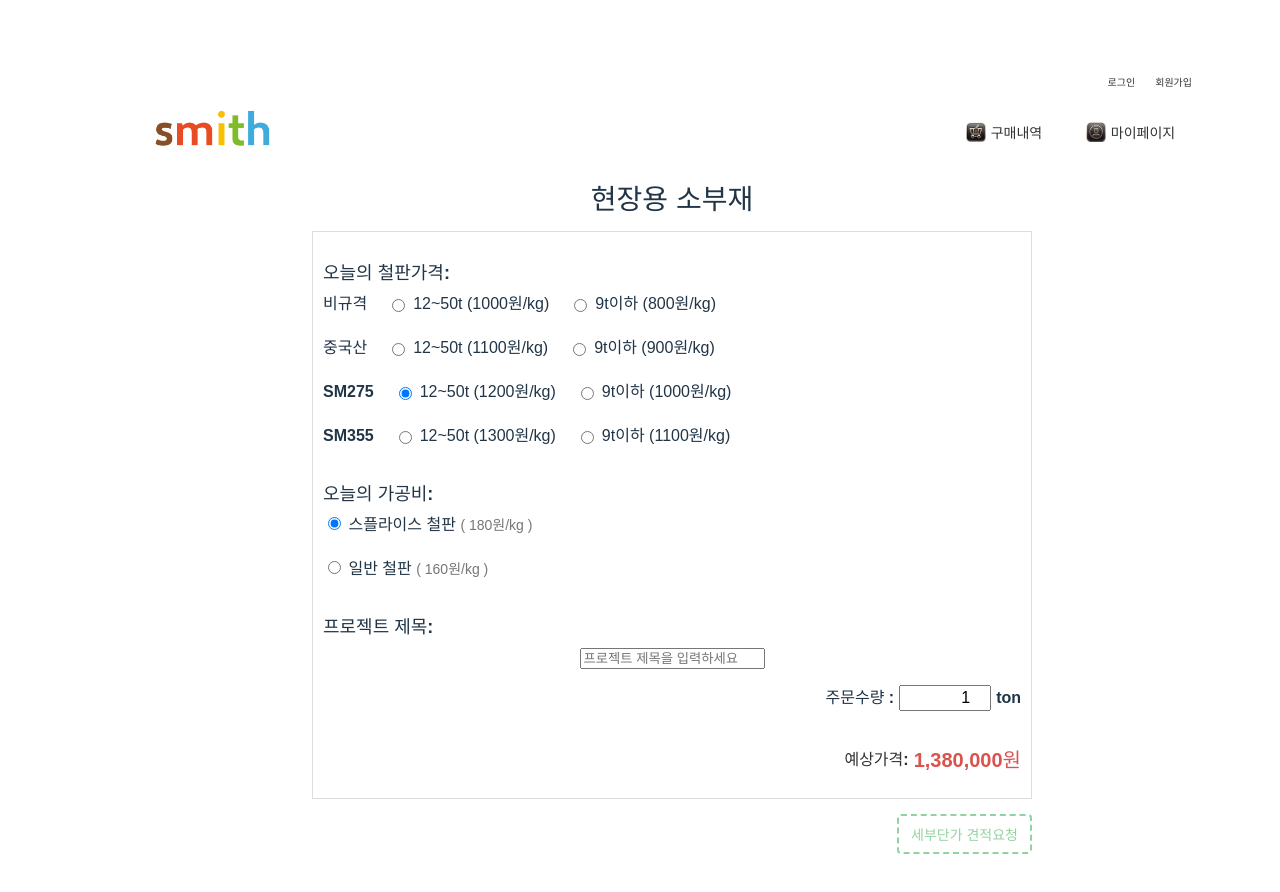
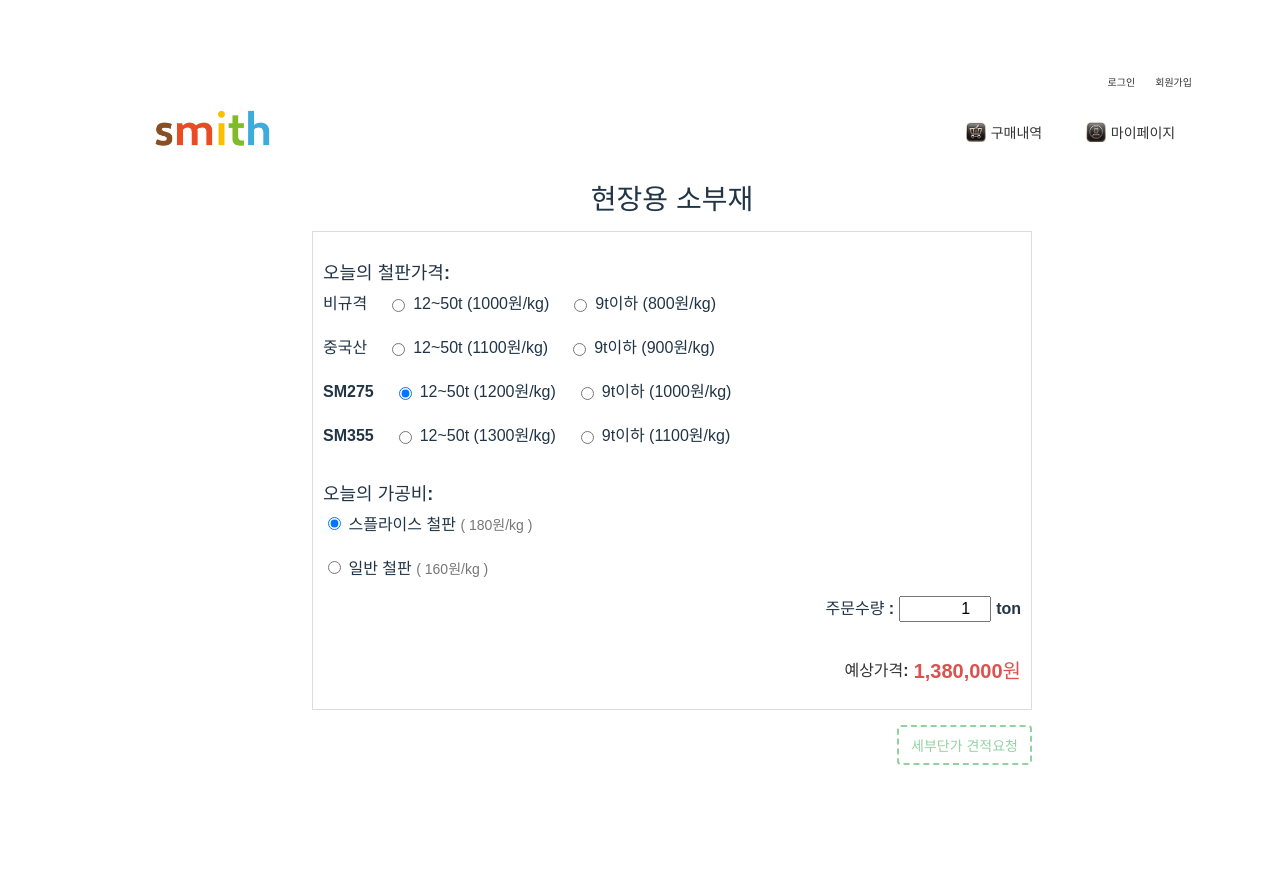
Before and after one commit to Agrain7/Smith-Frontend, a Vue app: page /product/1 in a window 1280 px wide. Shown: the top 892 px of the page. After the commit the page ends 849 px from the top, so only its background shows below. Built offline with nearby package versions, Linux system fonts and the light colour scheme; no server answers.

Commit message:
업데이트2

```diff
--- a/src/components/ProductDetail.vue
+++ b/src/components/ProductDetail.vue
@@ -48,12 +48,6 @@
           </div>
         </div>
 
-        <!-- 프로젝트 제목 입력 필드 -->
-        <div class="order-left">
-          <p class="price-title">프로젝트 제목:</p>
-          <input type="text" v-model="projectTitle" placeholder="프로젝트 제목을 입력하세요" />
-        </div>
-
         <!-- 주문 수량 및 예상 가격 영역 -->
         <div class="order-right">
           <div class="quantity-input">
@@ -101,6 +95,7 @@ export default {
   },
   data() {
     return {
+      // 제품 목록 (이미지 등은 그대로 유지)
       products: {
         '현장용 소부재': {
           image: product1,
@@ -118,12 +113,15 @@ export default {
           description: '브라켓에 대한 상세 설명입니다.'
         }
       },
+      // 선택된 재료 옵션: "재료_무게" 형식 (예: "SM275_12~50t")
       selectedMaterialOption: 'SM275_12~50t',
+      // 선택된 가공비 옵션 (기본값)
       selectedProcessingFee: '스플라이스 철판',
       quantity: 1,
-      projectTitle: "",
       showEstimateModal: false,
+      // 재료 목록
       materials: ["비규격", "중국산", "SM275", "SM355"],
+      // 무게 카테고리: 12~50t가 먼저, 9t이하가 나중
       weightCategories: ["12~50t", "9t이하"],
     }
   },
@@ -175,15 +173,11 @@ export default {
         this.$router.push("/login");
         return;
       }
-      if (!this.projectTitle.trim()) {
-        alert("프로젝트 제목을 입력해주세요.");
-        return;
-      }
-      // POST 요청으로 주문 데이터를 백엔드에 저장
+      // 하드코딩된 프로젝트 제목 대신 이전 상태로 롤백 (프로젝트 제목 입력 필드 제거)
       const newOrder = {
         username: this.currentUserData.username,
         productName: this.product.name,
-        projectName: this.projectTitle,
+        projectName: "새 프로젝트", // 이전 상태: 고정값 사용
         status: "견적 요청 전송 완료"
       };
       const token = this.$store.state.token || localStorage.getItem('token') || sessionStorage.getItem('token');
```
